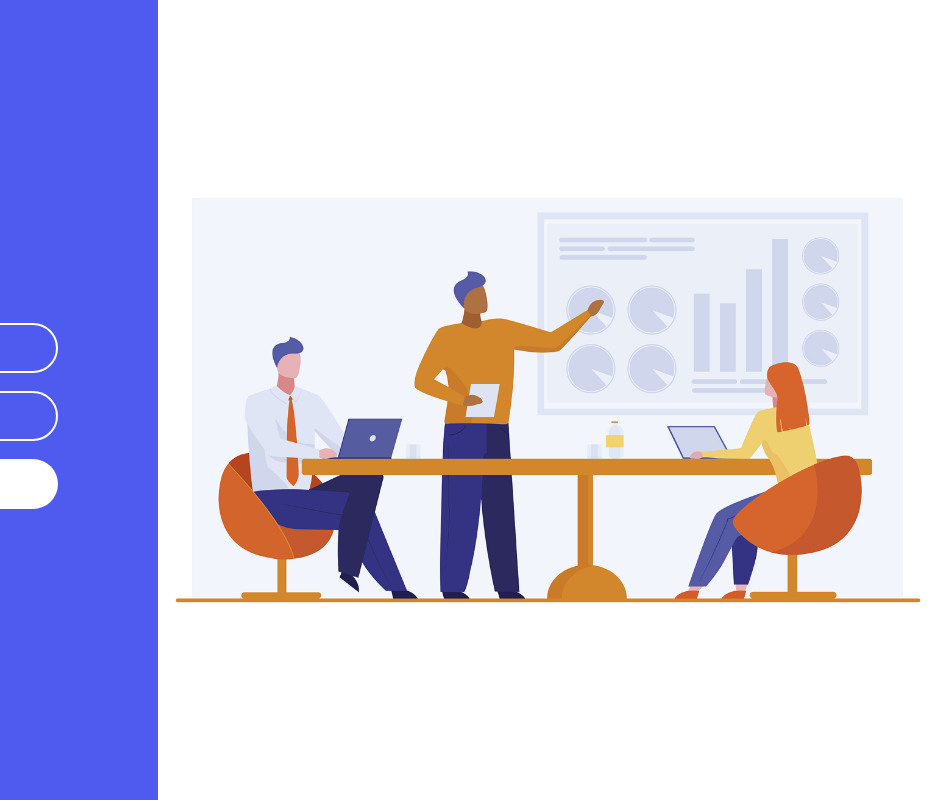
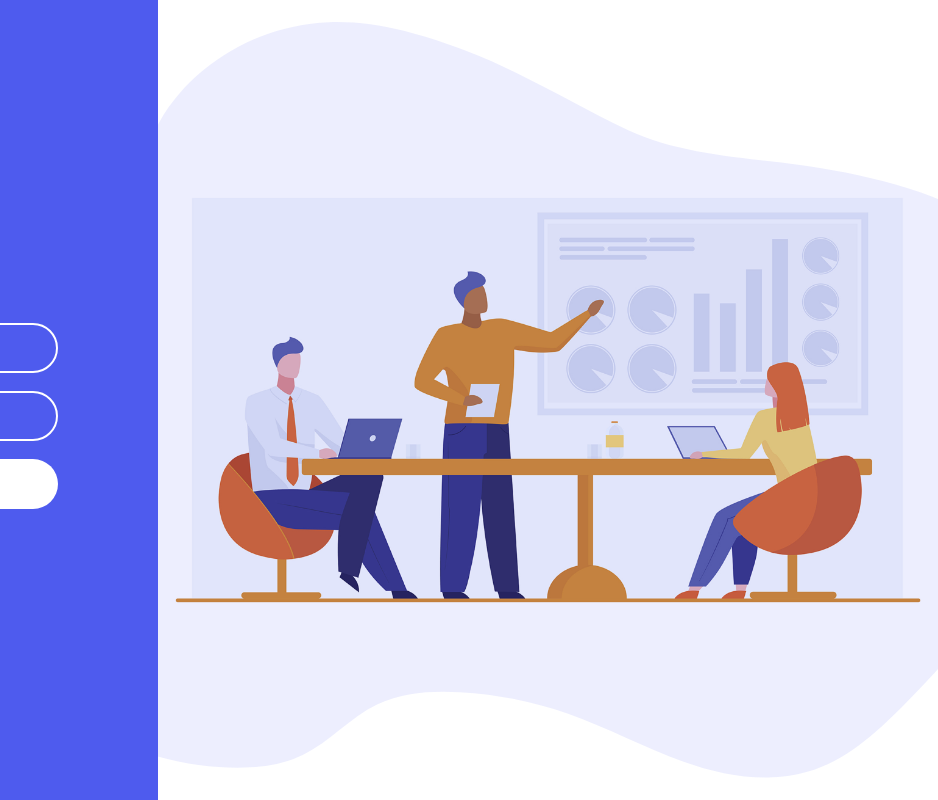
Before and after one commit to JoaoTaranto/Grab-Login-Page, a plain HTML site: page index.html in a window 1280 px wide. Shown: the full height of the page, 342-1280 px from the left. Drawn offline with nearby package versions, Linux system fonts and the light colour scheme.

Commit message:
Update SVG Detail

```diff
--- a/css/style.css
+++ b/css/style.css
@@ -34,6 +34,7 @@
   align-items: center;
   justify-items: center;
   justify-content: space-around;
+  z-index: 1;
 }
 .logo {
   width: 177px;
@@ -71,6 +72,9 @@
   font-size: 18px;
   font-weight: 500;
 }
+.login-items button:hover {
+  cursor: pointer;
+}
 
 .label-email,
 .label-password {
@@ -95,21 +99,31 @@ aside img {
   max-width: 840px;
 }
 
+.detail {
+  position: fixed;
+}
+
 .footer-text {
   text-align: center;
 }
 .footer-text span {
   font-weight: 700;
 }
+.footer-text span {
+  cursor: pointer;
+}
 
 /* MEDIA QUERIES */
 
 @media (max-width: 980px) {
-  aside img {
-    display: none;
-  }
   .login-area {
     width: 100vw;
     height: 100vh;
   }
+  aside img {
+    display: none;
+  }
+  .detail {
+    display: none;
+  }
 }
--- a/index.html
+++ b/index.html
@@ -41,6 +41,20 @@
 
       <aside class="illustration">
         <!-- CLASS ILLUSTRATION -->
+        <svg
+          class="detail"
+          xmlns="http://www.w3.org/2000/svg"
+          width="1083"
+          height="756"
+          viewBox="0 0 1085 759"
+          fill="none"
+        >
+          <path
+            opacity="0.1"
+            d="M461.23 29.16C417.16 12.4 370.59 -1.59999 323.05 0.16001C253.15 2.74001 186.05 42.07 153.19 99.82C125.31 148.75 121.87 206.1 109.86 260.4C95.08 327.29 66.72 390.88 36.44 453.05C20.18 486.45 3.02 520.57 0.350003 557.18C-3.35 608.01 22.62 658.66 63.35 692.47C104.08 726.28 158.17 744.12 212.46 748.01C241.35 750.08 271.54 748.16 297.2 735.58C324.35 722.27 344.14 698.22 371.4 685.1C396.66 672.94 426.21 671.24 454.57 672.82C491.598 674.882 528.151 682.154 563.15 694.42C602.79 708.34 639.65 728.51 679.15 742.63C718.65 756.75 762.89 764.63 803.31 752.85C841.31 741.78 871.31 714.9 898.36 687.68C942.591 643.252 983.131 595.297 1019.58 544.29C1043.99 510.08 1066.71 473.99 1077.5 434.12C1098.14 357.89 1069.74 271.89 1006.75 219.83C954.56 176.7 884.52 157.98 815.96 146.62C753.44 136.26 681.15 135.62 623.6 108.62C568.72 82.84 518.78 51.06 461.23 29.16Z"
+            fill="#4E5BEE"
+          />
+        </svg>
         <img src="assets/team.jpg" alt="Team Image Illustration " />
       </aside>
     </section>
```
